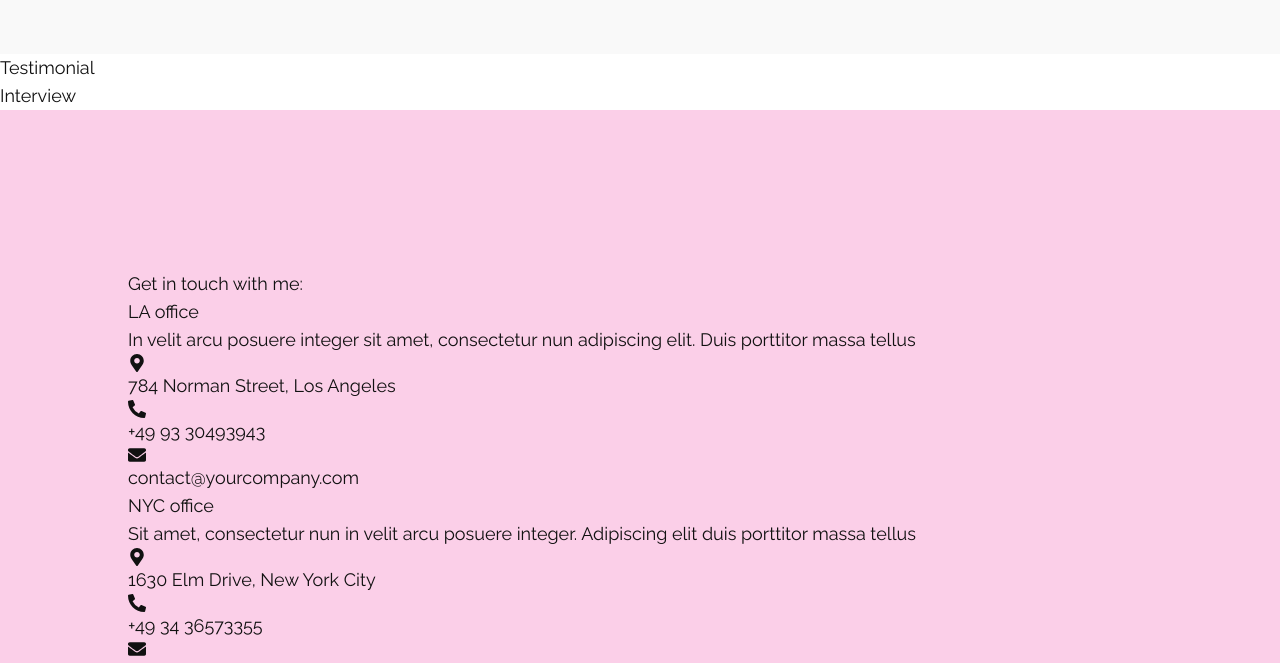
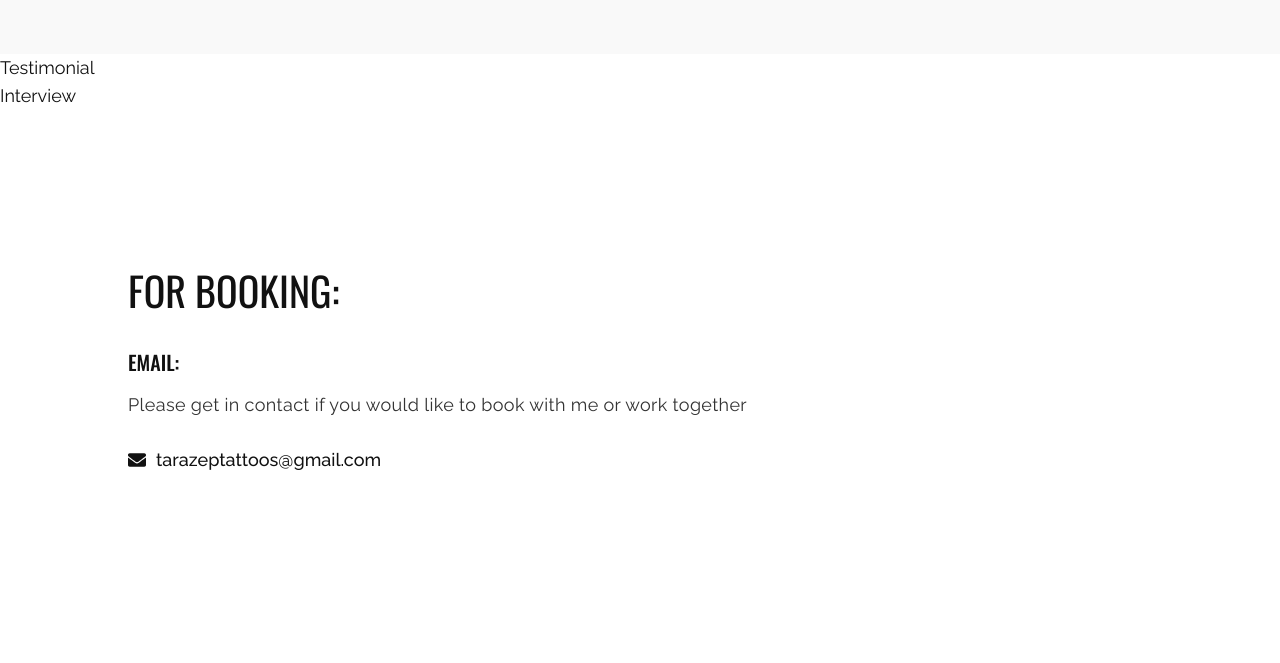
Before and after one commit to Zym0tic/tara-zep-portfolio, a React (Create React App) app: page / in a window 1280 px wide. Shown: the part 2109-2772 px from the top of the page. Built offline with nearby package versions, Linux system fonts and the light colour scheme; the HTML template or start-up script is replaced by a standard one; a web font is replaced by a local one.

Commit message:
add styles to contact items

```diff
--- a/src/components/Contact.js
+++ b/src/components/Contact.js
@@ -10,13 +10,13 @@ const Contact = () => {
   //destructure contact data
   const { title, info, form } = contactData;
   return (
-    <section className="bg-pink-200 section">
+    <section className="section">
       <div className="container mx-auto">
         <div>
           {/* text */}
           <div>
             {/* title */}
-            <h2>{title}</h2>
+            <h2 className="h2 max-w-[490px]">{title}</h2>
             {/* info items */}
             {info.map((item, index) => {
               //destructure item
@@ -24,25 +24,15 @@ const Contact = () => {
               return (
                 <div key={index}>
                   {/* title */}
-                  <div>{title}</div>
+                  <div className="font-primary uppercase font-medium text-xl mb-3">{title}</div>
                   {/* subtitle */}
-                  <div>{subtitle}</div>
+                  <div className="mb-6 text-[#333] leading-[187%] tracking-[0.02em]">{subtitle}</div>
                   {/* address, phone and email */}
-                  <div>
-                    {/* address */}
-                    <div>
-                    <div>{address.icon}</div>
-                    <div>{address.name}</div>
-                    </div>
-                    {/* phone */}
-                    <div>
-                    <div>{phone.icon}</div>
-                    <div>{phone.number}</div>
-                    </div>
+                  <div className='flex flex-col gap-y-3 mb-8'>
                     {/* email */}
-                    <div>
+                    <div className="flex items-center gap-[10px]">
                     <div>{email.icon}</div>
-                    <div>{email.address}</div>
+                    <div className="font-medium">{email.address}</div>
                     </div>
                   </div>
                 </div>
--- a/src/data.js
+++ b/src/data.js
@@ -35,9 +35,7 @@ import { FiSend } from 'react-icons/fi';
 import { FaPlay, FaMapMarkerAlt, FaPhoneAlt, FaEnvelope } from 'react-icons/fa';
 import {
   IoLogoInstagram,
-  IoLogoPinterest,
   IoLogoTwitter,
-  IoLogoYoutube,
 } from 'react-icons/io';
 
 export const headerData = {
@@ -58,10 +56,9 @@ export const navData = {
 
 export const socialData = [
   { href: '/', icon: <GrFacebookOption /> },
-  { href: '/', icon: <IoLogoInstagram /> },
-  { href: '/', icon: <IoLogoPinterest /> },
-  { href: '/', icon: <IoLogoTwitter /> },
-  { href: '/', icon: <IoLogoYoutube /> },
+  { href: 'https://www.instagram.com/no_fate_tattoo/', icon: <IoLogoInstagram /> },
+  { href: 'https://www.instagram.com/villantarazep/', icon: <IoLogoInstagram /> },
+  { href: 'https://twitter.com/tarazep666', icon: <IoLogoTwitter /> },
 ];
 
 export const heroData = {
@@ -271,41 +268,23 @@ export const testimonialData = [
 ];
 
 export const contactData = {
-  title: 'Get in touch with me:',
+  title: 'For Booking:',
   info: [
     {
-      title: 'LA office',
+      title: 'Email:',
       subtitle:
-        'In velit arcu posuere integer sit amet, consectetur nun adipiscing elit. Duis porttitor massa tellus',
-      address: {
-        icon: <FaMapMarkerAlt />,
-        name: '784 Norman Street, Los Angeles',
-      },
-      phone: {
-        icon: <FaPhoneAlt />,
-        number: '+49 93 30493943',
-      },
+        'Please get in contact if you would like to book with me or work together',
+      // address: {
+      //   icon: <FaMapMarkerAlt />,
+      //   name: '784 Norman Street, Los Angeles',
+      // },
+      // phone: {
+      //   icon: <FaPhoneAlt />,
+      //   number: '+49 93 30493943',
+      // },
       email: {
         icon: <FaEnvelope />,
-        address: 'contact@yourcompany.com',
-      },
-      link: 'Get location',
-    },
-    {
-      title: 'NYC office',
-      subtitle:
-        'Sit amet, consectetur nun in velit arcu posuere integer. Adipiscing elit duis porttitor massa tellus',
-      address: {
-        icon: <FaMapMarkerAlt />,
-        name: '1630 Elm Drive, New York City',
-      },
-      phone: {
-        icon: <FaPhoneAlt />,
-        number: '+49 34 36573355',
-      },
-      email: {
-        icon: <FaEnvelope />,
-        address: 'contact@yourcompany.com',
+        address: 'tarazeptattoos@gmail.com',
       },
       link: 'Get location',
     },
```
